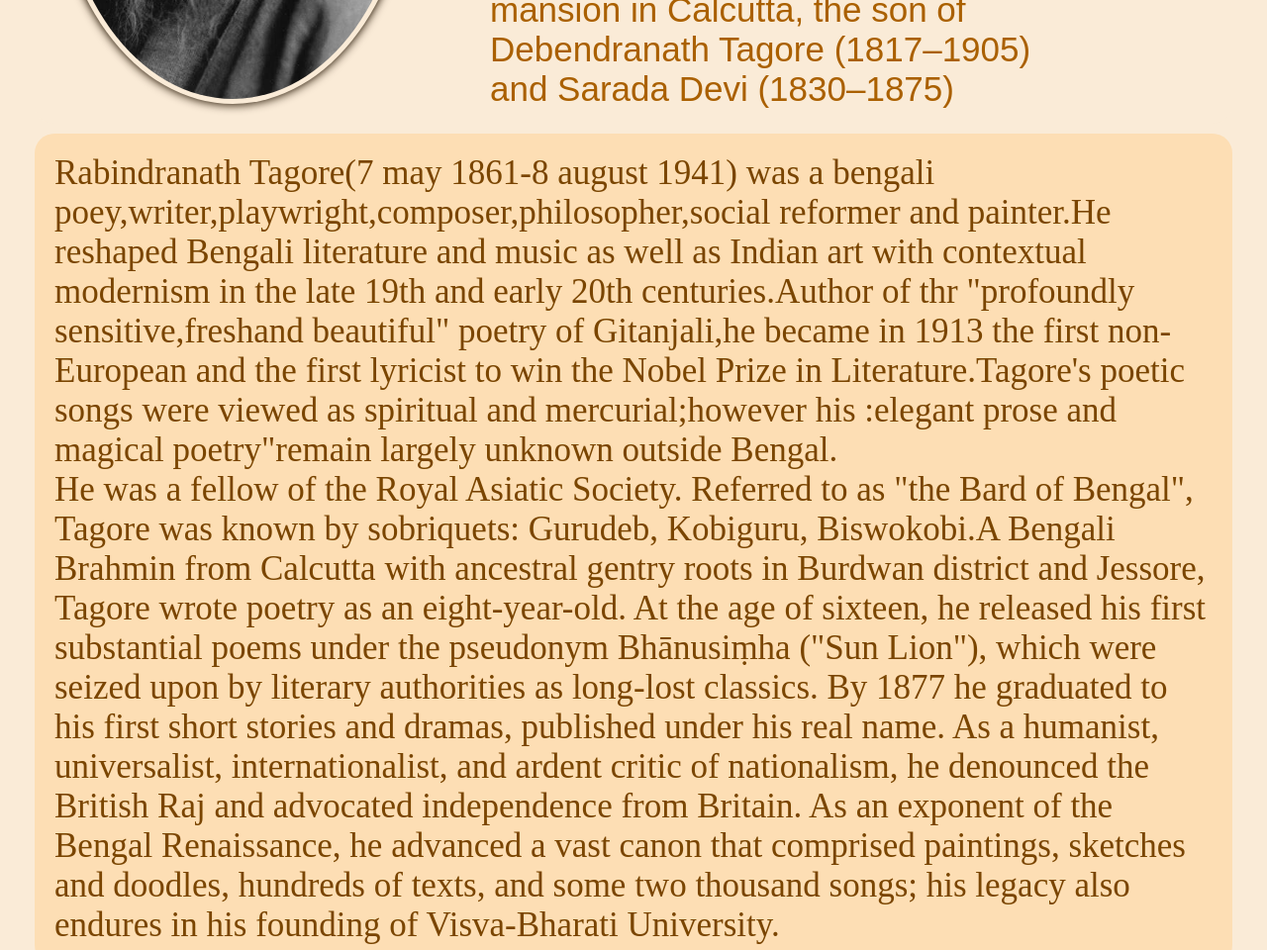
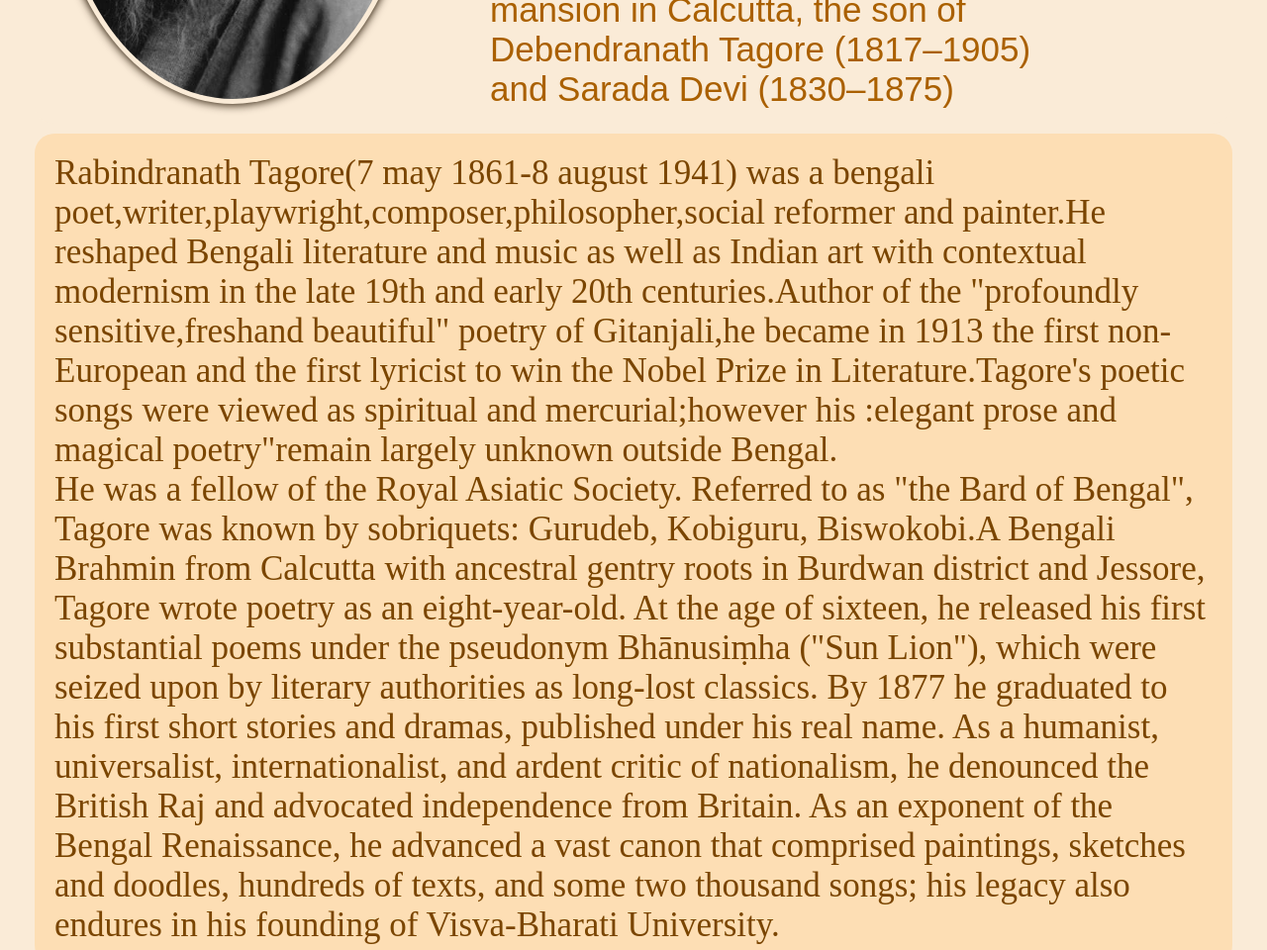
Before and after one commit to Ashish8084/CODSOFT1, a plain HTML site: page Tribute page/index.html in a window 1280 px wide. Shown: the part 520-1480 px from the top of the page at 99% size. Drawn offline with Linux system fonts and the light colour scheme.

Commit message:
Update index.html

```diff
--- a/Tribute page/index.html
+++ b/Tribute page/index.html
@@ -29,7 +29,7 @@
         <div class="container2">
 
            Rabindranath Tagore(7 may 1861-8 august 1941)
-           was a bengali poey,writer,playwright,composer,philosopher,social reformer and painter.He reshaped Bengali literature and music as well as Indian art with contextual modernism in the late 19th and early 20th centuries.Author of thr "profoundly sensitive,freshand beautiful" poetry of Gitanjali,he became in 1913 the first non-European and the first lyricist to win the Nobel Prize in Literature.Tagore's poetic songs were viewed as spiritual and mercurial;however his :elegant prose and magical poetry"remain largely unknown outside Bengal.
+           was a bengali poet,writer,playwright,composer,philosopher,social reformer and painter.He reshaped Bengali literature and music as well as Indian art with contextual modernism in the late 19th and early 20th centuries.Author of the "profoundly sensitive,freshand beautiful" poetry of Gitanjali,he became in 1913 the first non-European and the first lyricist to win the Nobel Prize in Literature.Tagore's poetic songs were viewed as spiritual and mercurial;however his :elegant prose and magical poetry"remain largely unknown outside Bengal.
            <br>He was a fellow of the Royal Asiatic Society. Referred to as "the Bard of Bengal", Tagore was known by sobriquets: Gurudeb, Kobiguru, Biswokobi.A Bengali Brahmin from Calcutta with ancestral gentry roots in Burdwan district and Jessore, Tagore wrote poetry as an eight-year-old. At the age of sixteen, he released his first substantial poems under the pseudonym Bhānusiṃha ("Sun Lion"), which were seized upon by literary authorities as long-lost classics. By 1877 he graduated to his first short stories and dramas, published under his real name. As a humanist, universalist, internationalist, and ardent critic of nationalism, he denounced the British Raj and advocated independence from Britain. As an exponent of the Bengal Renaissance, he advanced a vast canon that comprised paintings, sketches and doodles, hundreds of texts, and some two thousand songs; his legacy also endures in his founding of Visva-Bharati University.
 
 
```
